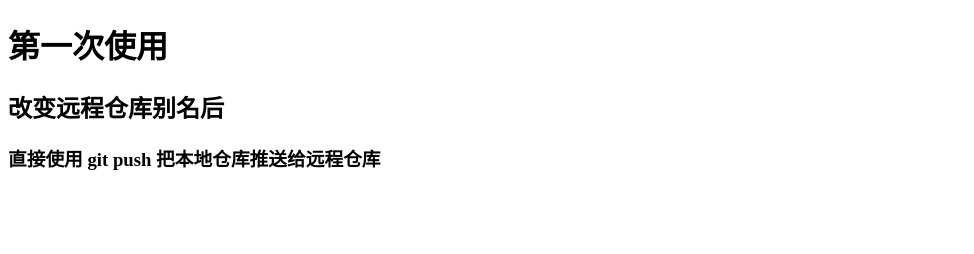
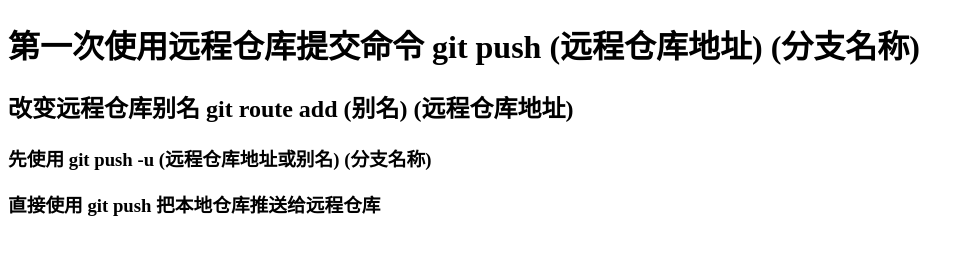
Before and after one commit to moon-inCloud/git-demo, a plain HTML site: page index.html in a window 1280 px wide. Shown: the whole page, without its empty margins (0-974 px from the left). Drawn offline with Linux system fonts and the light colour scheme.

Commit message:
A程序员第三次提交

```diff
--- a/index.html
+++ b/index.html
@@ -6,8 +6,9 @@
     <title>Document</title>
 </head>
 <body>
-    <h1>第一次使用</h1>
-    <h2>改变远程仓库别名后</h2>
+    <h1>第一次使用远程仓库提交命令 git push (远程仓库地址) (分支名称)</h1>
+    <h2>改变远程仓库别名 git route add (别名) (远程仓库地址) </h2>
+    <h3>先使用 git push -u (远程仓库地址或别名) (分支名称)</h3>
     <h3>直接使用 git push 把本地仓库推送给远程仓库</h3>
 </body>
 </html>
```
